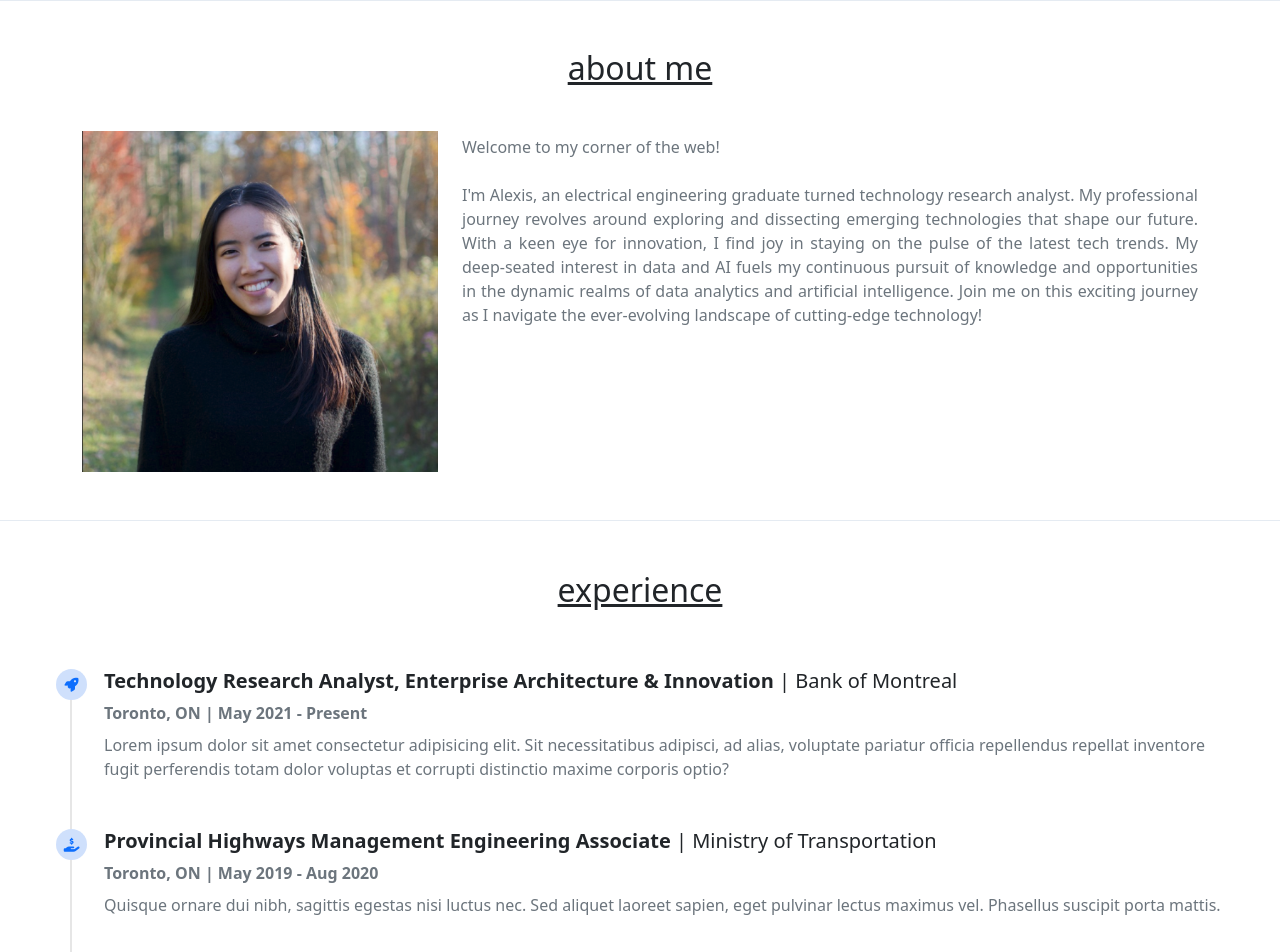
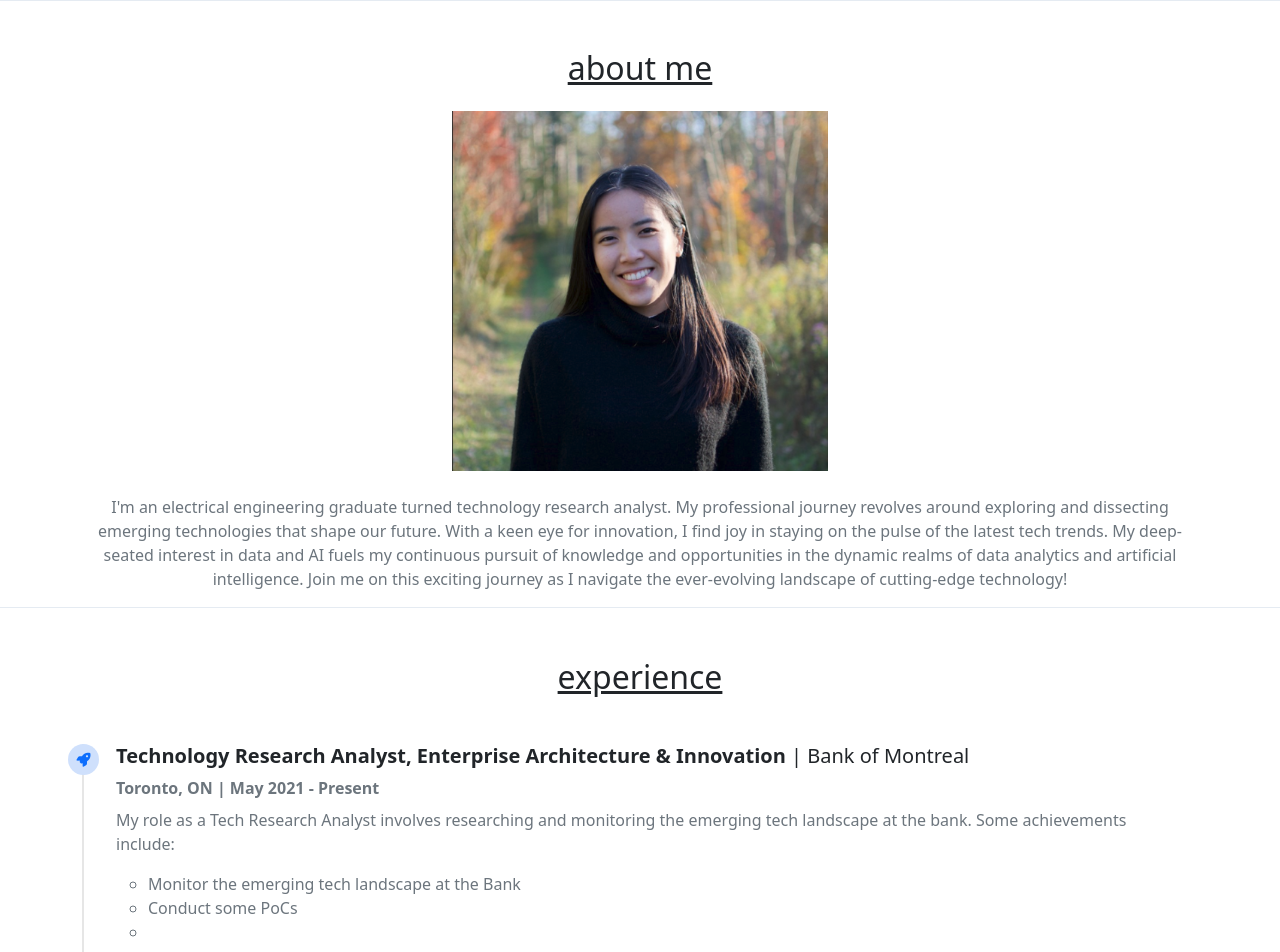
Before and after one commit to alexiswhng/alexiswhng.github.io, a plain HTML site: page index.html in a window 1280 px wide. Shown: the part 800-1752 px from the top of the page. Drawn offline with nearby package versions, Linux system fonts and the light colour scheme.

Commit message:
Add files via upload

```diff
--- a/index.html
+++ b/index.html
@@ -61,9 +61,10 @@
                 <div class="row">
                     <div class="col-lg-12 col-md-12 col-sm-12 col-xs-12 hero-text">
                         <div class="header-text">
+                            <br>
                             <h2 class="hero_title">hi. i am alexis!</h2>
-                            <!-- <p class="hero_desc">I am a Tech Research Analyst</p> -->
-                            <a href="" download>download resume</a>
+                            <p class="hero_desc">electrical engineering graduate, passionate about emerging technologies</p>
+                            <a href="">resume PDF</a>
                         </div>
                     </div>
                 </div>
@@ -74,30 +75,23 @@
         <section id="about" class = "about">
             <div class="container mt-4 pt-4">
                 <h2 class="text-center">about me</h2>
-                <div class="row mt-4">
-                    <div class="col-lg-4">
-                        <img src="images/profile.png" class= "imageAboutPage" alt="">
-                    </div>
-
-                    <div class="col-lg-8">
-                        <p class="text-muted"> <br>Welcome to my corner of the web! <br><br>
-                            I'm Alexis, an electrical engineering graduate turned technology research analyst.
+                <div class="row mt-4 text-center">
+                    <img src="images/profile.png" class= "imageAboutPage" alt="">
+                        <p class="text-muted"> <br>
+                            I'm an electrical engineering graduate turned technology research analyst.
                             My professional journey revolves around exploring and dissecting emerging technologies that
                             shape our future. With a keen eye for innovation, I find joy in staying on the pulse of the latest
                             tech trends. My deep-seated interest in data and AI fuels my continuous pursuit of knowledge and
                             opportunities in the dynamic realms of data analytics and artificial intelligence. Join me on this
                             exciting journey as I navigate the ever-evolving landscape of cutting-edge technology!
                         </p>
-                    </div>
                 </div>
             </div>
         </section>
-    <br>
-    <br>
 
     	<!--experience start -->
 		<section id="experience" class="experience">
-			<div class="section-heading text-center">
+			<div class="container">
 			    <h2 class = "text-center">experience</h2>
 
                 <ul class="timeline-with-icons">
@@ -112,11 +106,16 @@
                         </h5>
                         <p class="text-muted mb-2 fw-bold">Toronto, ON | May 2021 - Present</p>
                         <p class="text-muted">
-                            Lorem ipsum dolor sit amet consectetur adipisicing elit. Sit
-                            necessitatibus adipisci, ad alias, voluptate pariatur officia
-                            repellendus repellat inventore fugit perferendis totam dolor
-                            voluptas et corrupti distinctio maxime corporis optio?
+                            My role as a Tech Research Analyst involves researching and monitoring the emerging tech
+                            landscape at the bank.
+                            Some achievements include:
                         </p>
+                        <ul class="text-muted">
+                            <li>Monitor the emerging tech landscape at the Bank</li>
+                            <li>Conduct some PoCs</li>
+                            <li></li>
+                        </ul>
+
                     </li>
 
                     <li class="timeline-item mb-5">
@@ -170,7 +169,7 @@
                         </span>
                         <h5 class="fw-bold">
                             Private Tutor
-                            <span class="notbold">| Gr 12. Chemistry / Physics Tutor</span>
+                            <span class="notbold">| Gr 11/12 Chemistry & Physics Tutor</span>
                         </h5>
                         <p class="text-muted mb-2 fw-bold">Richmond Hill, ON | Jan - Jun 2016</p>
                     </li>
@@ -180,10 +179,13 @@
                             <i class="fas fa-money-bill-wave text-primary fa-sm fa-fw"></i>
                         </span>
                         <h5 class="fw-bold">
-                            McDonald's Canada
-                            <span class="notbold">| Crew Member</span>
+                            Crew Member/Trainer
+                            <span class="notbold">| McDonald's</span>
                         </h5>
                         <p class="text-muted mb-2 fw-bold">Richmond Hill, ON | Oct 2014 - Dec 2015</p>
+                        <p class="text-muted">
+                            My favourite job I've ever had!
+                        </p>
                     </li>
 
 
--- a/style.css
+++ b/style.css
@@ -25,10 +25,10 @@ nav .navbar-nav .nav-item .nav-link {
     color: white;
 }
 
-
 .navbar-brand:hover,.navbar-toggler:hover, .navbar-nav .nav-item .nav-link:hover {
     color: #303233;
 }
+
 
 /*-------------------------------------
 		2. Banner
@@ -41,6 +41,7 @@ nav .navbar-nav .nav-item .nav-link {
     background-size:cover;
     position:relative;
 }
+
 /* text css above hero image*/
 .hero_title {
     font-size: 4.5rem;
@@ -99,16 +100,16 @@ nav .navbar-nav .nav-item .nav-link {
 }
 
 /* Style for the image */
-.imageAboutPage {
-    width: 100%; /* Make the image take the full width of its container */
-    height: auto; /* Maintain the aspect ratio of the image */
-    display: block; /* Remove any default inline spacing */
-    margin-top: 20px;
+.about .row .imageAboutPage {
+    max-width: 400px;
+    height: auto; /* Allow the height to adjust proportionally */
+    display: block;
+    margin: 0 auto;
 }
 
 /* Style for the text */
 .about p {
-    text-align: justify;
+    text-align: center;
 }
 
 /*-------------------------------------
@@ -134,7 +135,6 @@ nav .navbar-nav .nav-item .nav-link {
     position: relative;
     list-style: none;
     text-align: left;
-    margin: 20px;
     top: 40px;
     width: 98%;
 }
```
